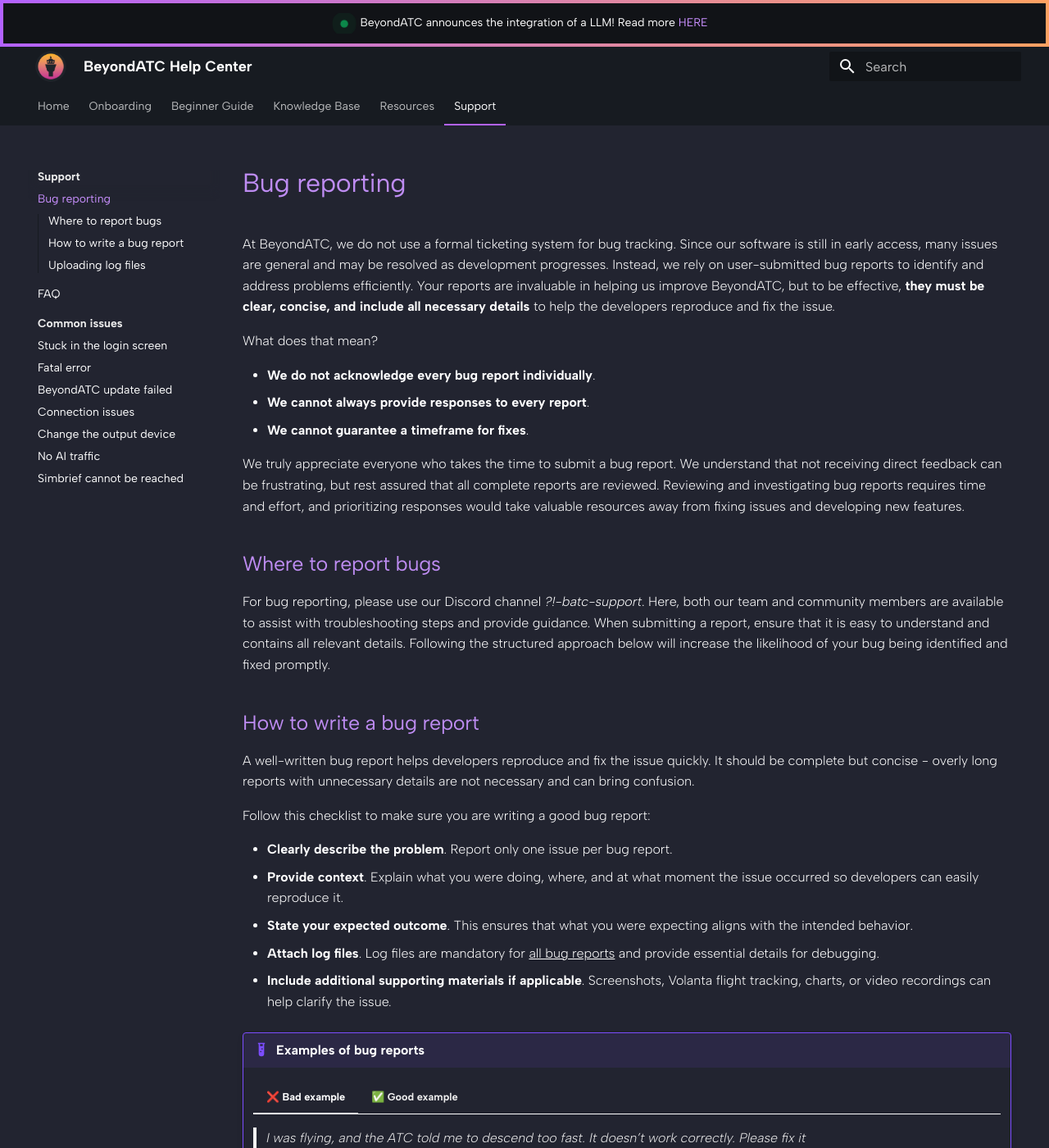
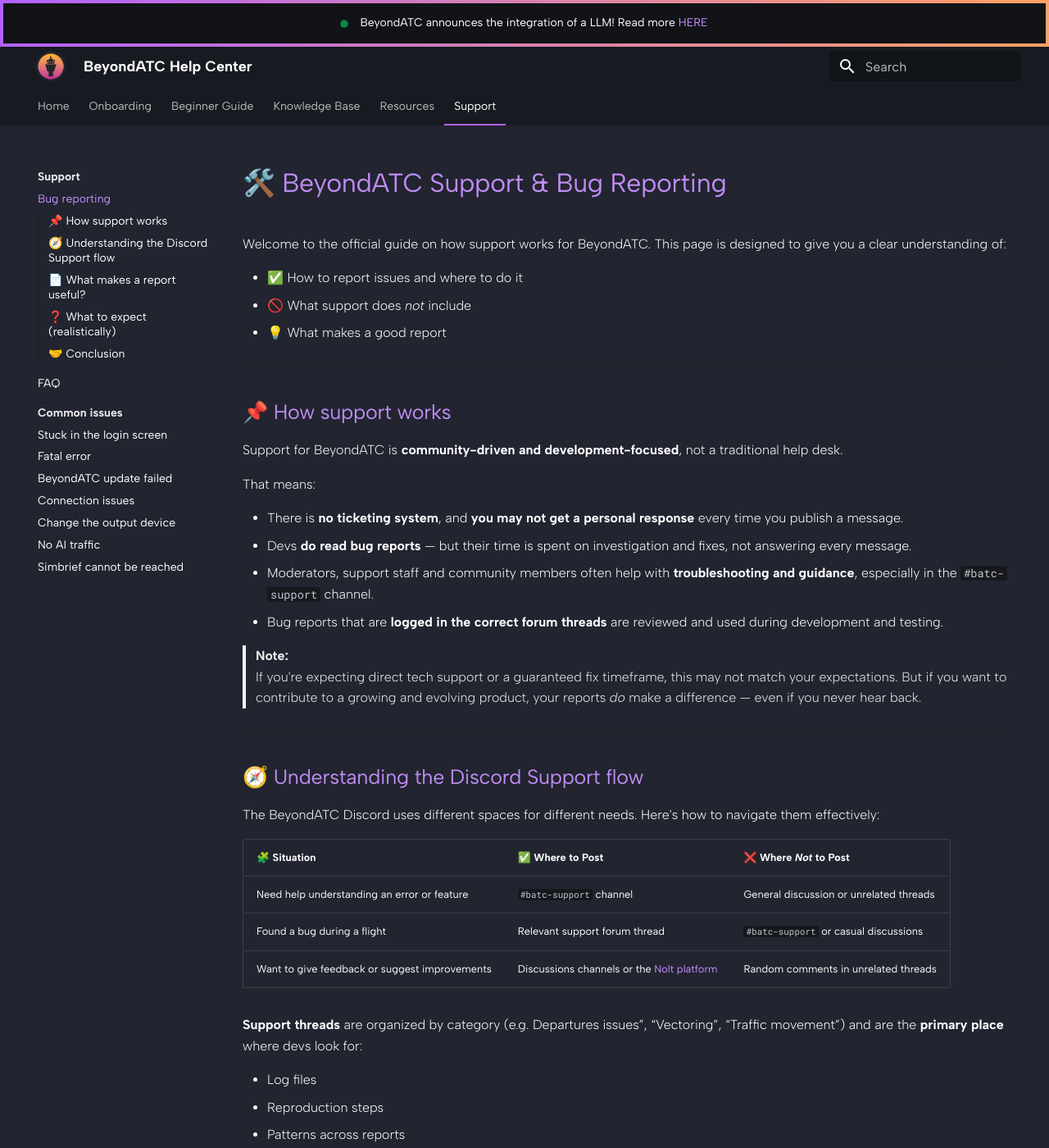
Before and after one commit to BeyondATC/BeyondATC_Wiki, an MkDocs documentation site: the page built from docs/support/bug-reporting.md, in a window 1280 px wide and 1400 px high. Shown: the whole window at 82% size. Built offline with MkDocs 1.6.1 and Material for MkDocs 9.7.7, drawn with Linux system fonts in a browser that asks for light colours; some of the changed text lies outside the part shown.

Commit message:
Major update about support and bug reporting system

````diff
--- a/docs/support/bug-reporting.md
+++ b/docs/support/bug-reporting.md
@@ -1,55 +1,73 @@
-# Bug reporting
+---
 
-At BeyondATC, we do not use a formal ticketing system for bug tracking. Since our software is still in early access, many issues are general and may be resolved as development progresses. Instead, we rely on user-submitted bug reports to identify and address problems efficiently. Your reports are invaluable in helping us improve BeyondATC, but to be effective, **they must be clear, concise, and include all necessary details** to help the developers reproduce and fix the issue.
+og_description: Official guide about bug reporting and support for BeyondATC. An overview of how support and bug reporting work, including best practices, expectations, and how to contribute effectively during early access.
+description: Official guide about bug reporting and support for BeyondATC. An overview of how support and bug reporting work, including best practices, expectations, and how to contribute effectively during early access.
 
-What does that mean?
+---
 
-- **We do not acknowledge every bug report individually**.
-- **We cannot always provide responses to every report**.
-- **We cannot guarantee a timeframe for fixes**.
+# 🛠️ BeyondATC Support & Bug Reporting
 
-We truly appreciate everyone who takes the time to submit a bug report. We understand that not receiving direct feedback can be frustrating, but rest assured that all complete reports are reviewed. Reviewing and investigating bug reports requires time and effort, and prioritizing responses would take valuable resources away from fixing issues and developing new features.
+Welcome to the official guide on how support works for BeyondATC. This page is designed to give you a clear understanding of:
 
-## Where to report bugs
-For bug reporting, please use our Discord channel *?!-batc-support*. Here, both our team and community members are available to assist with troubleshooting steps and provide guidance. When submitting a report, ensure that it is easy to understand and contains all relevant details. Following the structured approach below will increase the likelihood of your bug being identified and fixed promptly.
+- ✅ How to report issues and where to do it
+- 🚫 What support does *not* include
+- 💡 What makes a good report
 
-## How to write a bug report
-A well-written bug report helps developers reproduce and fix the issue quickly. It should be complete but concise - overly long reports with unnecessary details are not necessary and can bring confusion.
+---
 
-Follow this checklist to make sure you are writing a good bug report:
+## 📌 How support works
 
-- **Clearly describe the problem**. Report only one issue per bug report.
-- **Provide context**. Explain what you were doing, where, and at what moment the issue occurred so developers can easily reproduce it.
-- **State your expected outcome**. This ensures that what you were expecting aligns with the intended behavior.
-- **Attach log files**. Log files are mandatory for <u>all bug reports</u> and provide essential details for debugging.
-- **Include additional supporting materials if applicable**. Screenshots, Volanta flight tracking, charts, or video recordings can help clarify the issue.
+Support for BeyondATC is **community-driven and development-focused**, not a traditional help desk.
 
-!!! example "Examples of bug reports"
+That means:
 
-    === "❌ Bad example"
+- There is **no ticketing system**, and **you may not get a personal response** every time you publish a message.
+- Devs **do read bug reports** — but their time is spent on investigation and fixes, not answering every message.
+- Moderators, support staff and community members often help with **troubleshooting and guidance**, especially in the `#batc-support` channel.
+- Bug reports that are **logged in the correct forum threads** are reviewed and used during development and testing.
 
-        > *I was flying, and the ATC told me to descend too fast. It doesn’t work correctly. Please fix it*
+> **Note:**
+> If you're expecting direct tech support or a guaranteed fix timeframe, this may not match your expectations. But if you want to contribute to a growing and evolving product, your reports *do* make a difference — even if you never hear back.
 
-        Why is this bug report bad?
+---
 
-        - We have no context: where that happened? Which flight plan?
-        - What does it mean "too fast"? It's subjective, a precise number/data should be provided so we can define if it is too fast or not
-        - No log file, no additional information that could help reproduce the issue
-        - No need to ask to fix it, the purpose of a bug report is to identify and fix bugs :-)
+## 🧭 Understanding the Discord Support flow
 
-    === "✅ Good example"
+The BeyondATC Discord uses different spaces for different needs. Here's how to navigate them effectively:
 
-        > *LEBL, downwind leg of the LES2W transition, I received first vectoring instructions but no further vectors after that. Continued as instructed, ATC told me I was off course and gave me a direct to BL419. Here's the log file and flight tracking map.*
+| 🧩 Situation                                  | ✅ Where to Post               | ❌ Where *Not* to Post                    |
+|----------------------------------------------|----------------------------------|-------------------------------------------|
+| Need help understanding an error or feature  | `#batc-support` channel          | General discussion or unrelated threads   |
+| Found a bug during a flight                  | Relevant support forum thread    | `#batc-support` or casual discussions     |
+| Want to give feedback or suggest improvements| Discussions channels or the [Nolt platform](https://beyondatc.nolt.io) | Random comments in unrelated threads      |
 
-        Why is this bug report good?
+**Support threads** are organized by category (e.g. Departures issues”, “Vectoring”, “Traffic movement”) and are the **primary place** where devs look for:
 
-        - We know the problem, the location, and which instruction was incorrect or missing
-        - The message is concise and complete
-        - The log file is attached providing the full history of the flight
-        - A flight tracking map can help understand where the issue happened
+- Log files
+- Reproduction steps
+- Patterns across reports
+- Verification after a fix is deployed
 
-## Uploading log files
-Log files are very important in helping us identify the root cause of the issue. Please upload your log files along with your bug report. The logs contain detailed information about BATC operations, such as errors that occurred during your session, flight plan used and the full history of your flight.
+Think of these threads as **categorized bug tracking**, not conversation spaces.
+
+---
+
+## 📄 What makes a report useful?
+
+You don’t have to write an essay. A good report is about clarity, not length.
+
+Include:
+
+- What happened (in plain terms)
+- What you expected instead
+- When and where it happened (phase of flight, airport, etc.)
+- Steps to reproduce (if known)
+- Your **log file** – this is vital for devs
+- Optionally: a screenshot, short video, or clip
+
+> 💡 The goal isn’t to be perfect — it’s to provide enough context for devs to trace, understand and reproduce the issue.
+
+Log files are very important in helping us identify the root cause of the issue. Please upload your log files along with your bug report. The logs contain detailed information about BeyondATC operations, such as errors that occurred during your session, flight plan used and the full history of your flight.
 
 Navigate to the log files on your computer:
 ```%userprofile%\appdata\locallow\Skirmish Mode Games, Inc\BeyondATC```
@@ -60,6 +78,33 @@ Find the following files in that directory:
 - ```Player-prev.log```: contains the log from the flight preceding your most recent one. If you completed another flight after encountering the issue, please send this log instead
 - ```beyondATC.log```: This log provides insights into the BeyondATC application’s operations. If this file is not empty, please include it with your report.
 
-Drag and drop these files directly into the Discord channel.
+---
 
-Mention your bug report when uploading the logs so that our team can correlate the log data with your specific issue.
+## ❓ What to expect (realistically)
+
+We want to set the right expectations. Here's what you *can* and *cannot* expect from reporting:
+
+| ✅ You can expect...                           | ❌ You should not expect...                    |
+|------------------------------------------------|------------------------------------------------|
+| That your report will be seen and considered   | A reply to every report or bug confirmation    |
+| That forum threads are reviewed regularly      | That your issue will be prioritized instantly  |
+| That bugs are tracked and fixed over time      | Immediate hotfixes for every report            |
+| That reporting helps improve the product       | Personalized support or 1:1 conversations for every issue     |
+
+> ⚠️ **Silence ≠ Ignorance**
+> A lack of response doesn’t mean your report is ignored. Devs prioritize work based on severity, frequency, complexity, and available data.
+
+---
+
+## 🤝 Conclusion
+
+BeyondATC support is built on **shared responsibility**:
+
+- The devs focus on building and fixing
+- Mods, support staff and community members help organize and guide
+- Users can contribute — but aren’t obligated to
+- Discord is the hub — but only if used correctly
+
+We may not reply to every post. We may not fix your bug right away. But every clear, helpful report builds a better product — not just for you, but for thousands of others.
+
+> 💡 Want to help? Log your issue. Attach a log. Add context. Post in the right place. That’s it!
````
